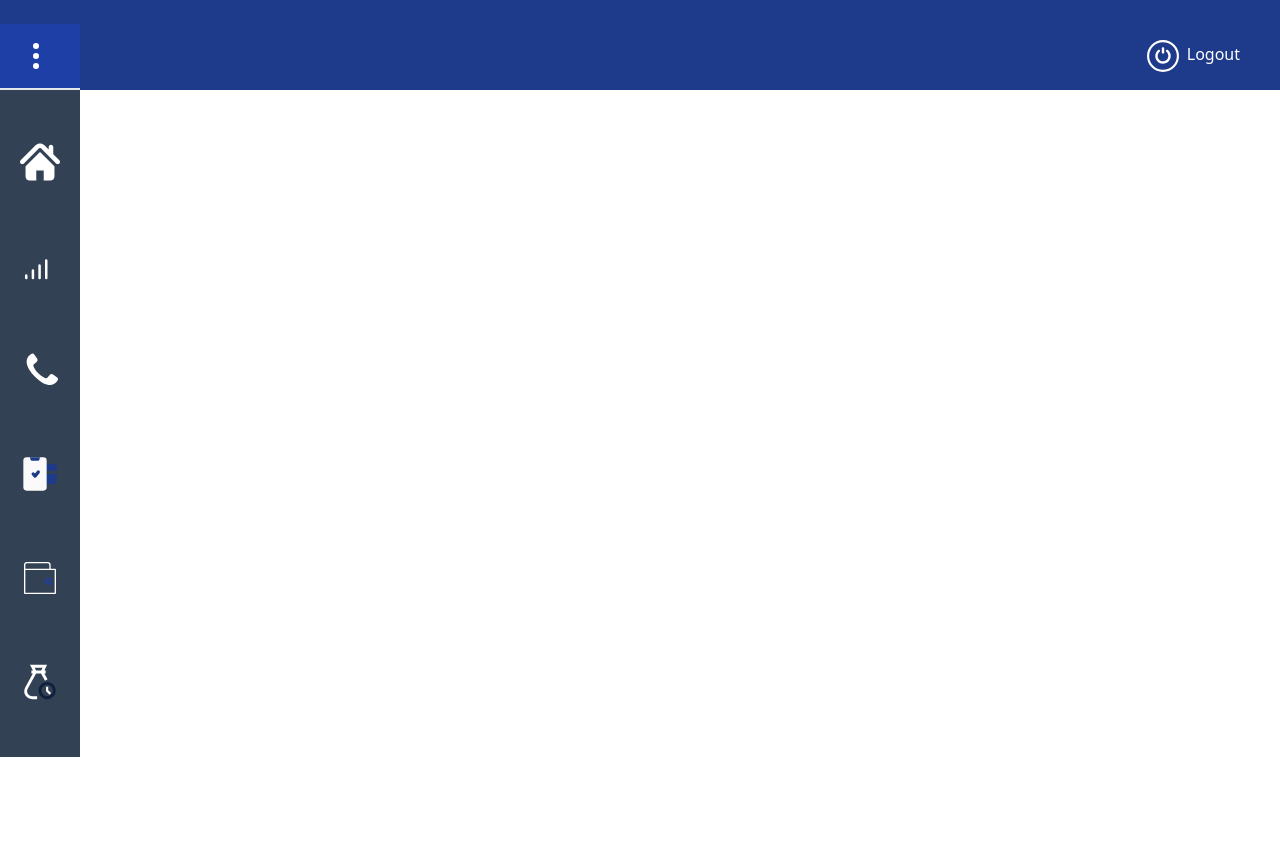
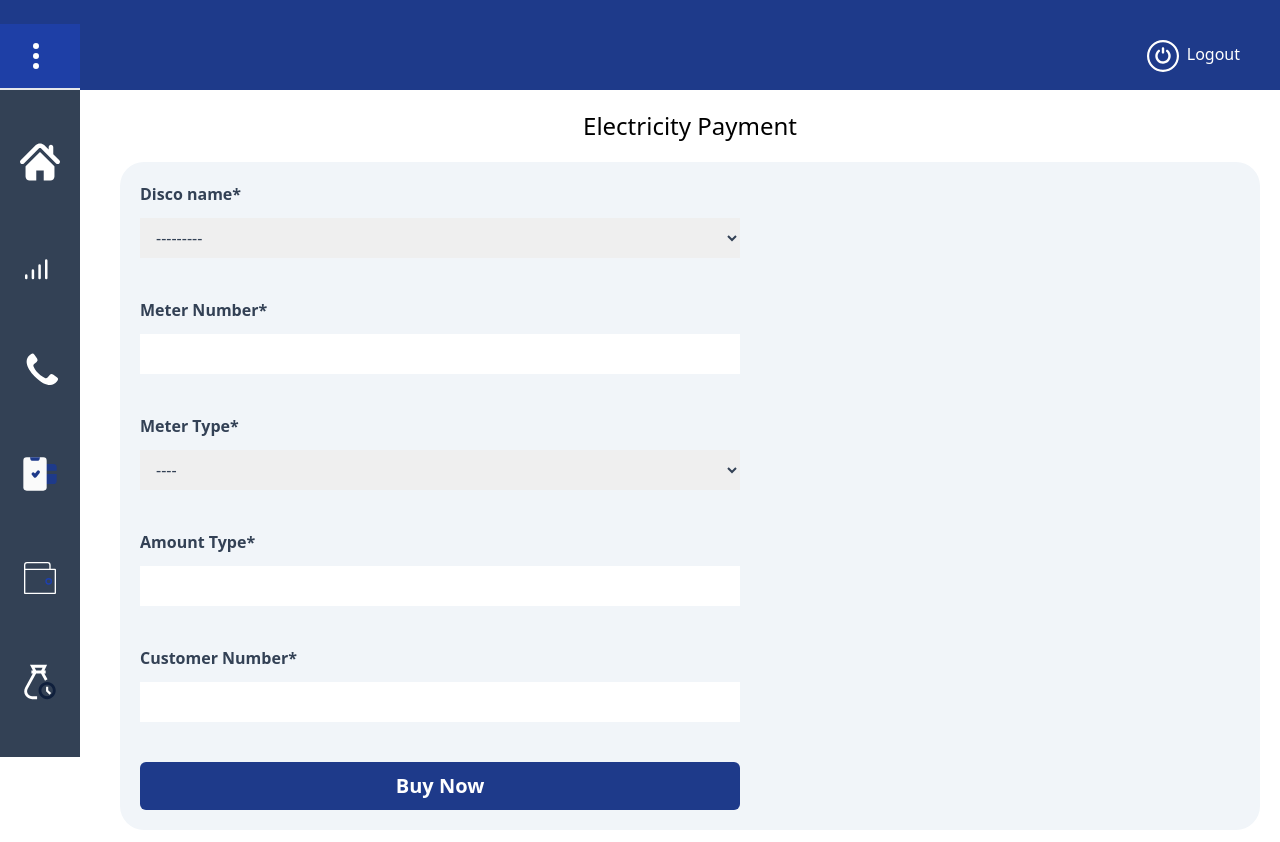
Before and after one commit to white12381/VtuRecharge, a React (Create React App) app: page /electricity in a window 1280 px wide. Before the commit the page ends 800 px from the top, so only its background shows below. Built offline with nearby package versions, Linux system fonts and the light colour scheme.

Commit message:
Added Electricity Page

```diff
--- a/src/components/All-menu.js
+++ b/src/components/All-menu.js
@@ -6,17 +6,19 @@ import { Route, Routes } from "react-router-dom";
 import Dashboard from "../pages/dashboard";
 import BuyData from "./buy-data";
 import BuyAirtime from "../pages/Buy-Airtime";
+import Electricity from "../pages/Electricity";
 const AllMenu = () =>  {
     const expandWidth = useContext(menuContext).expandWidth;
 return <div>
 <Navbar />
 <div className="flex">
     <Sidebar/>
-    <div className={`${expandWidth ? 'w-52 md:w-2/3 lg:w-full ml-[190px] lg:ml-[320px] md:ml-[258px]' : 'w-full  md:ml-20' }`}>
+    <div className={`pl-5 ${expandWidth ? 'w-52 md:w-2/3 lg:w-full ml-[190px] lg:ml-[320px] md:ml-[258px]' : 'w-full  md:ml-20' }`}>
     <Routes>
         <Route path="/dashboard" element={<Dashboard/>} />
         <Route path="/buydata" element={<BuyData />} />
         <Route  path="/buyairtime" element={<BuyAirtime/>} />
+        <Route path="/electricity" element={<Electricity/>} />
     </Routes>
     </div>
 </div>
--- a/src/components/buy-data.js
+++ b/src/components/buy-data.js
@@ -3,7 +3,7 @@ import menuContext from "../context/menuContext";
 
 const BuyData = () => {
     const expandWidth = useContext(menuContext).expandWidth;
-    return <div className="pl-5">
+    return <div>
  <h1 className="text-center text-2xl  mt-5">Buy Data Plan</h1>
  <div className="flex  flex-col-reverse lg:flex-row justify-between p-5 bg-slate-100 my-3  mx-5 rounded-3xl">
  <form className="text-slate-700 mt-10 lg:mt-0">
--- a/src/components/sidebar.js
+++ b/src/components/sidebar.js
@@ -41,12 +41,18 @@ return <div className={`bg-slate-700  lg:h-5/6 h-[90vh] fixed top-18  font-bold
         Buy Airtime
     </div>
 </Link>
-<div className="mx-auto cursor-pointer flex space-x-4 hover:bg-slate-500/50 p-3 hover:rounded-lg">
+<details className="mx-auto text-white">
+   <summary className="mx-auto cursor-pointer flex space-x-4 hover:bg-slate-500/50 p-3 hover:rounded-lg">
     <PaymentIcon  className="w-10 h-10 mx-auto" />
     <div className={`text-white text-lg mt-1 ${expandWidth ? 'block' : 'hidden'}`}>
         Utilities Payment
     </div>
-</div>
+    </summary>
+    <ol className={`text-center flex-col space-y-5 mt-5  ${expandWidth ? 'block' : 'hidden'}`}>
+       <Link to='/electricity'> <li>Electricity Payment</li> </Link>
+        <li>Subscription Payment</li>
+    </ol>
+</details>
 <div className="mx-auto cursor-pointer flex space-x-4 hover:bg-slate-500/50 p-3 hover:rounded-lg">
     <WalletIcon className="w-10 h-10 mx-auto" />
     <div className={`text-white text-lg mt-1 ${expandWidth ? 'block' : 'hidden'}`}>
--- a/src/pages/Buy-Airtime.js
+++ b/src/pages/Buy-Airtime.js
@@ -3,7 +3,7 @@ import menuContext from "../context/menuContext";
 
 const BuyAirtime = () => {
     const expandWidth = useContext(menuContext).expandWidth;
-    return <div className="pl-5">
+    return <div>
          <h1 className="text-center text-2xl mb-5  mt-5">Buy Airtime</h1>
          <form className="text-slate-700 mt-10 lg:mt-0 p-5 bg-slate-100 my-3  mx-5 rounded-3xl">
 <label htmlFor="network" className="block font-bold">Network*</label>
--- /dev/null
+++ b/src/pages/Electricity.js
@@ -0,0 +1,45 @@
+import { useContext } from "react";
+import menuContext from "../context/menuContext";
+
+const Electricity = () => {
+    const expandWidth = useContext(menuContext).expandWidth;
+    return <div>
+         <h1 className="text-center text-2xl mb-5  mt-5">Electricity Payment</h1>
+         <form className="text-slate-700 mt-10 lg:mt-0 p-5 bg-slate-100 my-3  mx-5 rounded-3xl">
+<label htmlFor="discoName" className="block font-bold">Disco name*</label>
+<select required id="discoName" className={`${expandWidth ? "lg:w-[550px] md:w-[400px] w-24" : "md:w-[600px] w-[250px]"} pl-3   focus:border-blue-900 mt-3 mb-10 h-10`}>
+    <option>---------</option>
+    <option>Ikeja Electric</option>
+    <option>Eko Electric</option>
+    <option>Abuja Electric</option>
+    <option>Kano Electric</option>
+    <option>Enugu Electric</option>
+    <option>Port Harcourt Electric</option>
+    <option>Ibadan Electric</option>
+    <option>Kaduna Electric</option>
+    <option>Jos Electric</option>
+    <option>Benin Electric</option>
+    <option>Yola Electric</option>
+
+
+
+</select>
+<label htmlFor="meterNumber" className="block font-bold">Meter Number*</label>
+<input required type='number' id="meterNumber" maxLength={11} className={`${expandWidth ? "lg:w-[550px] md:w-[400px] w-24" : "md:w-[600px] w-[250px]"} pl-3   focus:border-blue-900 mt-3 mb-10 h-10`} />
+
+<label htmlFor="meterType" className="block font-bold">Meter Type*</label>
+<select required id="meterType" className={`${expandWidth ? "lg:w-[550px] md:w-[400px] w-24" : "md:w-[600px] w-[250px]"} pl-3   focus:border-blue-900 mt-3 mb-10 h-10`}>
+<option>----</option>
+<option>Prepaid</option>
+<option>Postpaid</option>
+</select>
+<label htmlFor="amountType" className="block font-bold">Amount Type*</label>
+<input type='number' className={`${expandWidth ? "lg:w-[550px] md:w-[400px] w-24" : "md:w-[600px] w-[250px]"} pl-3   focus:border-blue-900 mt-3 mb-10 h-10`} />
+<label htmlFor="customerPhoneNumber" className="block font-bold">Customer Number*</label>
+<input type={"number"} maxLength={11} id='customerPhoneNumber' className={`${expandWidth ? "lg:w-[550px] md:w-[400px] w-24" : "md:w-[600px] w-[250px]"} pl-3   focus:border-blue-900 mt-3 mb-10 h-10`} />
+<input type='submit' className={`block  ${expandWidth ? "lg:w-[550px] md:w-[400px] w-24" : "md:w-[600px] w-[250px]"} cursor-pointer h-12 rounded-md font-bold bg-blue-900 text-xl py-2 text-white`} value="Buy Now" />
+</form>
+    </div>
+}
+
+export default Electricity;
```
Also changed, not shown: src/index.css (line endings or trailing spaces).
